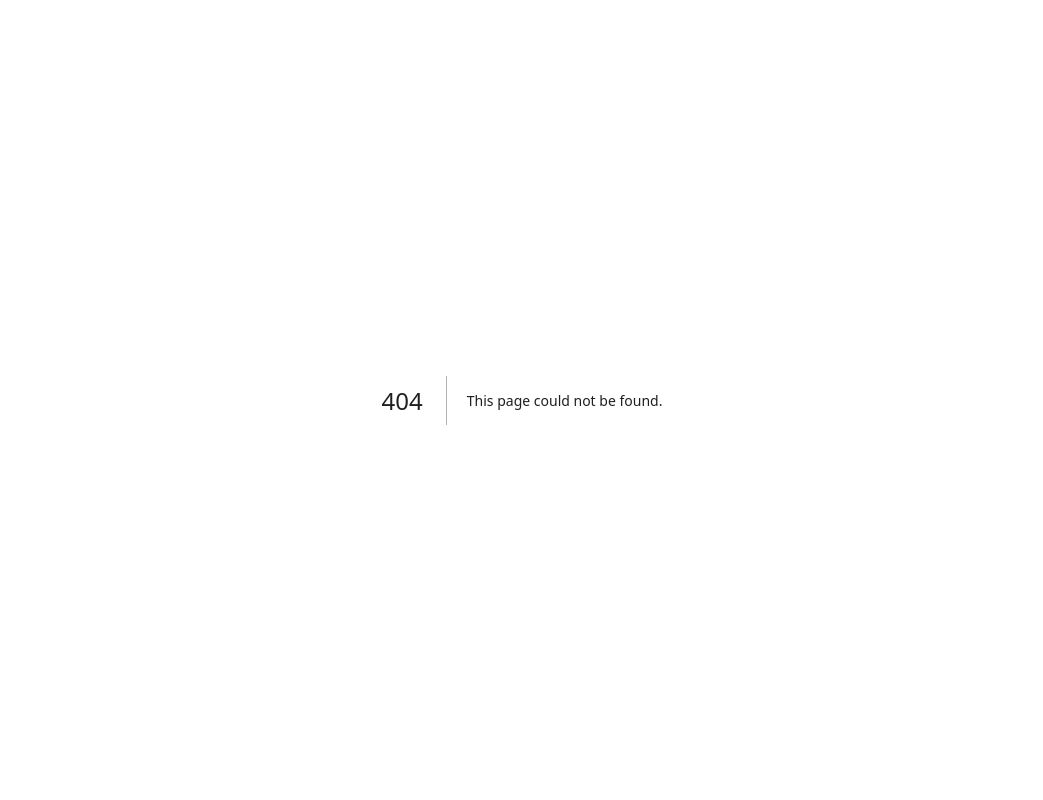
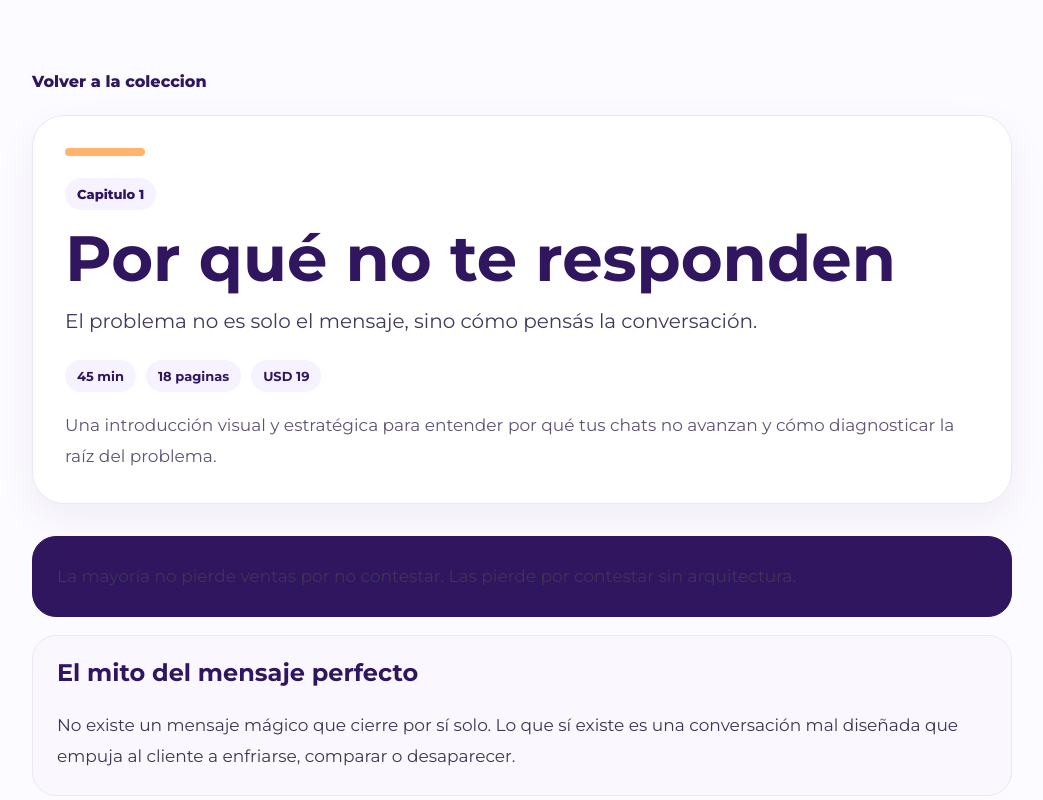
Before and after one commit to Japi-Hub/test-de-ventas-japi-hub, a Next.js app: page /capitulo/por-que-no-te-responden in a window 1280 px wide. Before the commit this address had no page. Shown: the top 800 px of the page, without its empty margins (118-1161 px from the left). Built offline with nearby package versions, Linux system fonts and the light colour scheme.

Commit message:
Add dynamic chapter page for editorial MVP

```diff
--- /dev/null
+++ b/app/capitulo/[slug]/page.tsx
@@ -0,0 +1,77 @@
+import Link from 'next/link';
+import ContentBlock from '@/components/editorial/ContentBlock';
+import { chapters, getChapterBySlug } from '@/lib/editorial/data';
+
+export function generateStaticParams() {
+  return chapters.map((chapter) => ({ slug: chapter.slug }));
+}
+
+export default async function ChapterPage({ params }: { params: Promise<{ slug: string }> }) {
+  const { slug } = await params;
+  const chapter = getChapterBySlug(slug);
+
+  if (!chapter) {
+    return (
+      <main style={{ minHeight: '100vh', display: 'grid', placeItems: 'center', padding: 24 }}>
+        <div style={{ maxWidth: 680, textAlign: 'center' }}>
+          <h1 style={{ fontSize: 42, color: '#2F165F' }}>Capitulo no encontrado</h1>
+          <Link href="/coleccion" style={{ color: '#2F165F', fontWeight: 800 }}>
+            Volver a la coleccion
+          </Link>
+        </div>
+      </main>
+    );
+  }
+
+  return (
+    <main style={{ minHeight: '100vh', background: '#fcfbff', color: '#1f1f1f' }}>
+      <section style={{ maxWidth: 980, margin: '0 auto', padding: '72px 24px 32px' }}>
+        <Link href="/coleccion" style={{ color: '#2F165F', fontWeight: 800, textDecoration: 'none' }}>
+          Volver a la coleccion
+        </Link>
+        <div style={{ marginTop: 24, borderRadius: 32, padding: 32, background: '#ffffff', border: '1px solid #ece7f6', boxShadow: '0 14px 40px rgba(47,22,95,0.06)' }}>
+          <div style={{ width: 80, height: 8, borderRadius: 999, background: chapter.accent, marginBottom: 22 }} />
+          <span style={{ display: 'inline-block', padding: '8px 12px', borderRadius: 999, background: '#f6f2ff', color: '#2F165F', fontWeight: 800, fontSize: 13, marginBottom: 16 }}>
+            Capitulo {chapter.order}
+          </span>
+          <h1 style={{ margin: '0 0 12px', fontSize: 'clamp(2.2rem, 5vw, 4rem)', lineHeight: 1.03, color: '#2F165F' }}>
+            {chapter.title}
+          </h1>
+          <p style={{ margin: '0 0 22px', fontSize: 20, lineHeight: 1.7, color: '#43385c', maxWidth: 760 }}>
+            {chapter.subtitle}
+          </p>
+          <div style={{ display: 'flex', flexWrap: 'wrap', gap: 10, marginBottom: 18 }}>
+            <span style={metaPill}>{chapter.readTime}</span>
+            <span style={metaPill}>{chapter.pages} paginas</span>
+            <span style={metaPill}>USD {chapter.priceUsd}</span>
+          </div>
+          <p style={{ margin: 0, fontSize: 17, lineHeight: 1.8, color: '#5e5472' }}>
+            {chapter.summary}
+          </p>
+        </div>
+      </section>
+      <section style={{ maxWidth: 980, margin: '0 auto', padding: '0 24px 80px', display: 'grid', gap: 18 }}>
+        {chapter.status === 'available' ? chapter.blocks.map((block, index) => (
+          <ContentBlock key={chapter.id + '-' + index} block={block} />
+        )) : (
+          <section style={{ borderRadius: 24, padding: 24, background: '#ffffff', border: '1px solid #ece7f6' }}>
+            <h2 style={{ margin: '0 0 10px', color: '#2F165F' }}>Proximamente</h2>
+            <p style={{ margin: 0, fontSize: 17, lineHeight: 1.7, color: '#43385c' }}>
+              Este capitulo ya tiene estructura, pero todavia no le cargamos el contenido final.
+            </p>
+          </section>
+        )}
+      </section>
+    </main>
+  );
+}
+
+const metaPill: React.CSSProperties = {
+  display: 'inline-block',
+  padding: '8px 12px',
+  borderRadius: 999,
+  background: '#f6f2ff',
+  color: '#2F165F',
+  fontWeight: 700,
+  fontSize: 13,
+};
```
